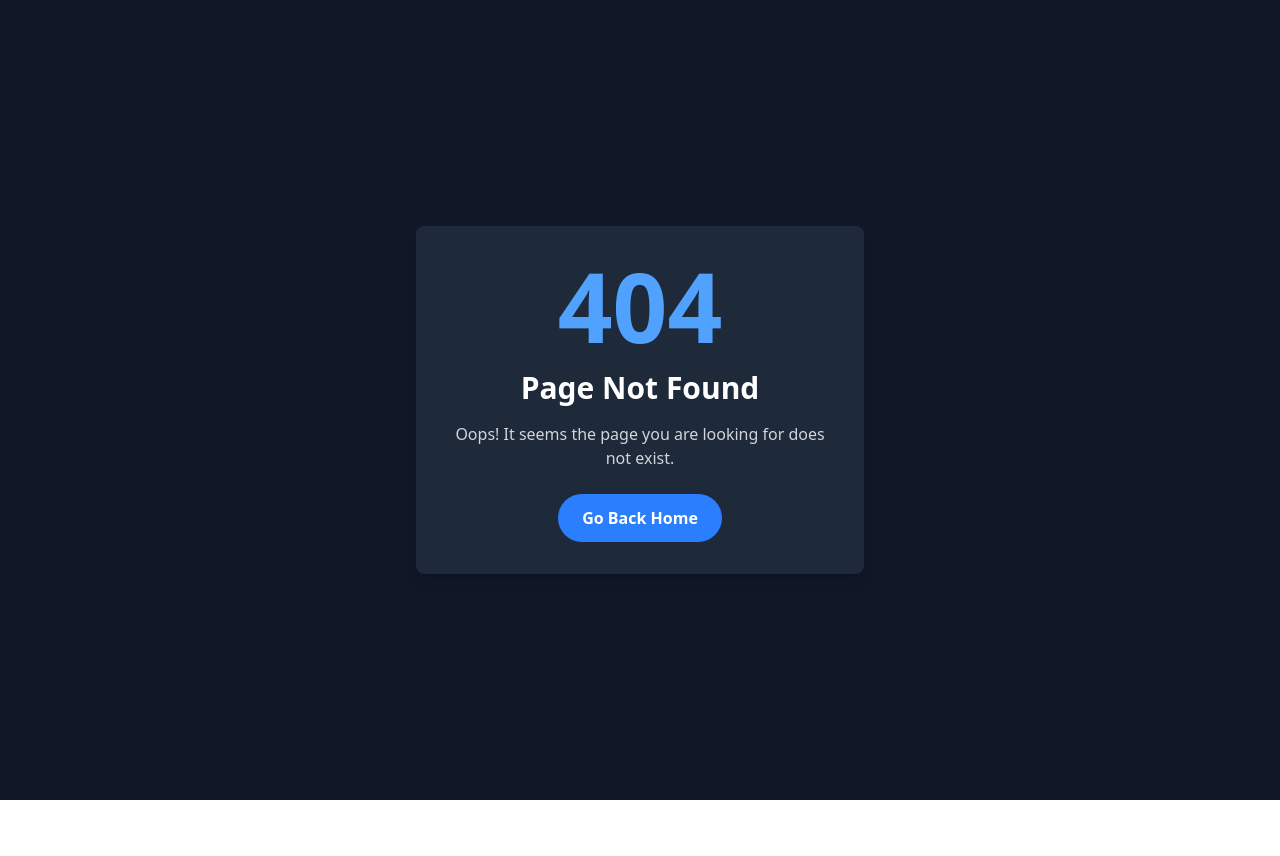
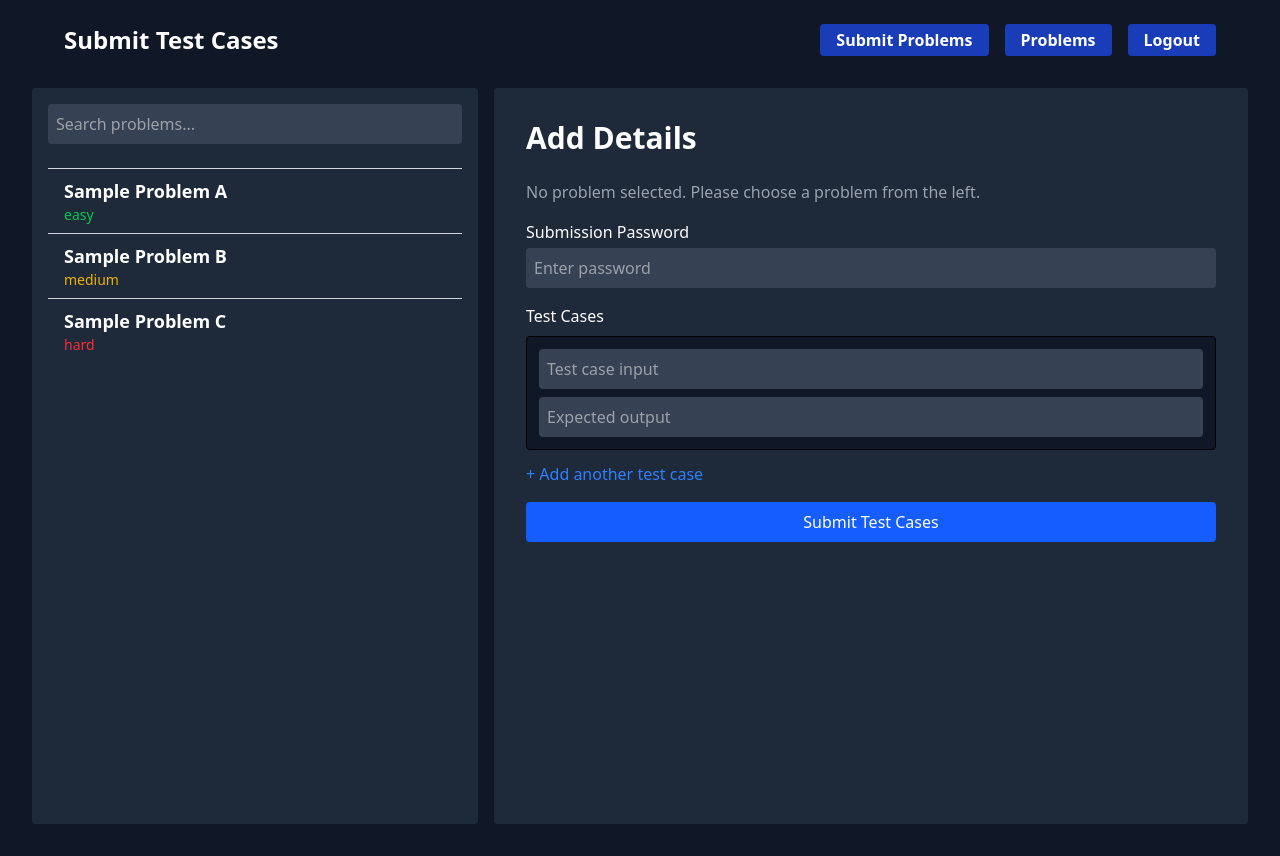
Before and after one commit to rujool11/algoTest, a React (Vite) app in the folder frontend/: page /submit-testcase in a window 1280 px wide. Before the commit this address had no page. Before the commit the page ends 800 px from the top, so only its background shows below. Built offline with nearby package versions, Linux system fonts and the light colour scheme; no server answers.

Commit message:
add SubmitTestCases page skeleton

```diff
--- a/frontend/src/App.jsx
+++ b/frontend/src/App.jsx
@@ -6,6 +6,7 @@ import Content from './pages/Content.jsx';
 import Problem from './pages/Problem.jsx';
 import Error from './pages/Error.jsx';
 import SubmitProblem from './pages/SubmitProblem.jsx';
+import SubmitTestCases from './pages/SubmitTestCases.jsx';
 import './App.css'
 
 function App() {
@@ -19,6 +20,7 @@ function App() {
           <Route path="/problems" element={<Content/>} />
           <Route path="/problem/:pid" element={<Problem/>} />
           <Route path="/submit-problem" element={<SubmitProblem/>} />
+          <Route path="/submit-testcase" element={<SubmitTestCases/>} />
           <Route path="*" element={<Error/>} />
         </Routes>
       </BrowserRouter>
--- /dev/null
+++ b/frontend/src/pages/SubmitTestCases.jsx
@@ -0,0 +1,204 @@
+import React, { useState, useContext } from "react";
+import axios from "axios";
+import { toast } from "react-toastify";
+import Logout from "../components/user/Logout";
+import ProblemNav from "../components/problems/ProblemNav";
+import ProblemSubmissionNav from "../components/problems/ProblemSubmissionNav";
+import MiniMiniProblem from "../components/problems/MiniMiniProblem";
+import { Context } from "../main";
+
+const SubmitTestCases = () => {
+  const { user } = useContext(Context);
+  const BACKEND_URL = import.meta.env.VITE_BACKEND_URL;
+
+  const [search, setSearch] = useState("");
+  const [problems] = useState([
+    { _id: "1", name: "Sample Problem A", difficulty: "easy" },
+    { _id: "2", name: "Sample Problem B", difficulty: "medium" },
+    { _id: "3", name: "Sample Problem C", difficulty: "hard" },
+  ]);
+  const [selectedProblem, setSelectedProblem] = useState(null);
+  const [password, setPassword] = useState("");
+  const [testCases, setTestCases] = useState([{ input: "", output: "" }]);
+  const [loading, setLoading] = useState(false);
+
+  // Handle changes for each test case row
+  const handleTestCaseChange = (index, field, value) => {
+    const newTestCases = [...testCases];
+    newTestCases[index][field] = value;
+    setTestCases(newTestCases);
+  };
+
+  // Add a new test case row
+  const addTestCaseRow = () => {
+    setTestCases([...testCases, { input: "", output: "" }]);
+  };
+
+  const handleSubmit = async (e) => {
+    e.preventDefault();
+    if (!selectedProblem) {
+      toast.error("Please select a problem from the left.");
+      return;
+    }
+    if (!password || testCases.some((tc) => !tc.input || !tc.output)) {
+      toast.error("All fields are required for test cases.");
+      return;
+    }
+
+    setLoading(true);
+    try {
+      const config = {
+        headers: {
+          "Content-Type": "application/json",
+          Authorization: `Bearer ${user.token}`,
+        },
+      };
+      const payload = { password, testCases };
+      await axios.post(
+        `${BACKEND_URL}/api/testcase/${selectedProblem._id}`,
+        payload,
+        config
+      );
+      toast.success("Test cases submitted successfully!");
+    } catch (error) {
+      toast.error(
+        error.response?.data?.message || "Submission failed. Please try again."
+      );
+    } finally {
+      setLoading(false);
+    }
+  };
+
+  const filteredProblems = problems.filter((p) =>
+    p.name.toLowerCase().includes(search.toLowerCase())
+  );
+
+  return (
+    <>
+      {/* Top Navbar */}
+      <nav className="px-16 pt-6 bg-gray-900 shadow-md flex justify-between items-center">
+        <h1 className="text-2xl font-semibold text-white">Submit Test Cases</h1>
+        <div className="flex items-center space-x-4">
+          <ProblemSubmissionNav />
+          <ProblemNav />
+          <Logout />
+        </div>
+      </nav>
+
+      {/* Page Content */}
+      <div className="min-h-screen flex bg-gray-900 p-8">
+        {/* Left Side: Search and MiniMiniProblem */}
+        <div className="flex-3 flex flex-col bg-gray-800 p-4 mr-4 rounded">
+          <input
+            type="text"
+            placeholder="Search problems..."
+            value={search}
+            onChange={(e) => setSearch(e.target.value)}
+            className="p-2 rounded mb-4 bg-gray-700 text-white outline-none"
+          />
+          {/* List filtered problems */}
+          <div className="overflow-y-auto">
+            {filteredProblems.map((problem) => (
+              <MiniMiniProblem
+                key={problem._id}
+                problem={problem}
+                onSelect={setSelectedProblem}
+              />
+            ))}
+          </div>
+        </div>
+
+        {/* Right Side: Test Case Submission Form */}
+        <div className="flex-5 flex flex-col bg-gray-800 p-8 rounded">
+          <h1 className="text-3xl text-white font-bold mb-6">Add Details</h1>
+          {selectedProblem ? (
+            <div className="mb-4">
+              <h2 className="text-xl text-white">
+                Selected Problem: {selectedProblem.name}
+              </h2>
+              <p className="text-sm text-white">
+                Difficulty:{" "}
+                <span
+                  className={
+                    selectedProblem.difficulty.toLowerCase() === "easy"
+                      ? "text-green-500"
+                      : selectedProblem.difficulty.toLowerCase() === "medium"
+                      ? "text-yellow-500"
+                      : "text-red-500"
+                  }
+                >
+                  {selectedProblem.difficulty}
+                </span>
+              </p>
+            </div>
+          ) : (
+            <p className="text-gray-400 mb-4">
+              No problem selected. Please choose a problem from the left.
+            </p>
+          )}
+
+          <form onSubmit={handleSubmit}>
+            <div className="mb-4">
+              <label className="block text-white mb-1">
+                Submission Password
+              </label>
+              <input
+                type="password"
+                value={password}
+                onChange={(e) => setPassword(e.target.value)}
+                className="w-full p-2 bg-gray-700 rounded text-white"
+                placeholder="Enter password"
+              />
+            </div>
+
+            <div className="mb-4">
+              <p className="text-white mb-2">Test Cases</p>
+              {testCases.map((testCase, index) => (
+                <div
+                  key={index}
+                  className="mb-3 border p-3 rounded bg-gray-900"
+                >
+                  <input
+                    type="text"
+                    value={testCase.input}
+                    onChange={(e) =>
+                      handleTestCaseChange(index, "input", e.target.value)
+                    }
+                    className="w-full p-2 bg-gray-700 rounded text-white mb-2"
+                    placeholder="Test case input"
+                  />
+                  <input
+                    type="text"
+                    value={testCase.output}
+                    onChange={(e) =>
+                      handleTestCaseChange(index, "output", e.target.value)
+                    }
+                    className="w-full p-2 bg-gray-700 rounded text-white"
+                    placeholder="Expected output"
+                  />
+                </div>
+              ))}
+              <button
+                type="button"
+                onClick={addTestCaseRow}
+                className="text-blue-500 hover:text-blue-400"
+              >
+                + Add another test case
+              </button>
+            </div>
+
+            <button
+              type="submit"
+              disabled={loading}
+              className="w-full p-2 bg-blue-600 hover:bg-blue-700 text-white rounded"
+            >
+              {loading ? "Submitting..." : "Submit Test Cases"}
+            </button>
+          </form>
+        </div>
+      </div>
+    </>
+  );
+};
+
+export default SubmitTestCases;
```
